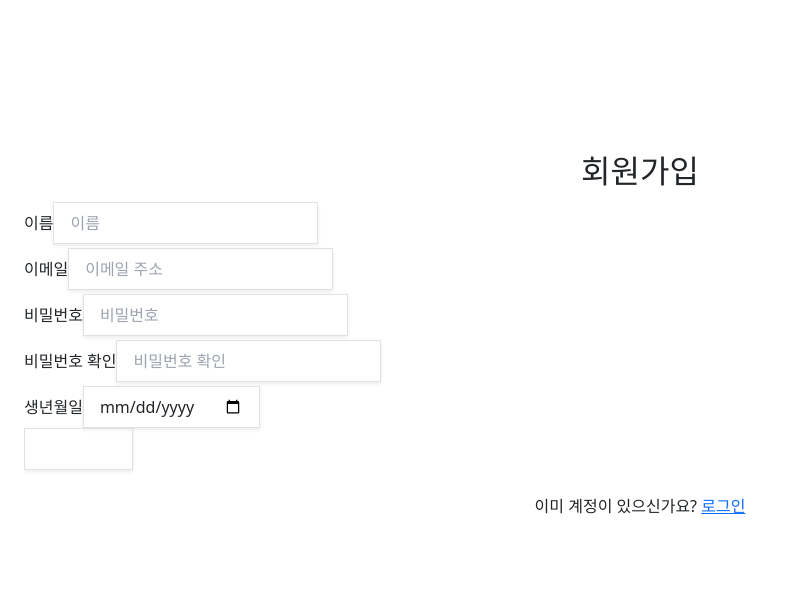
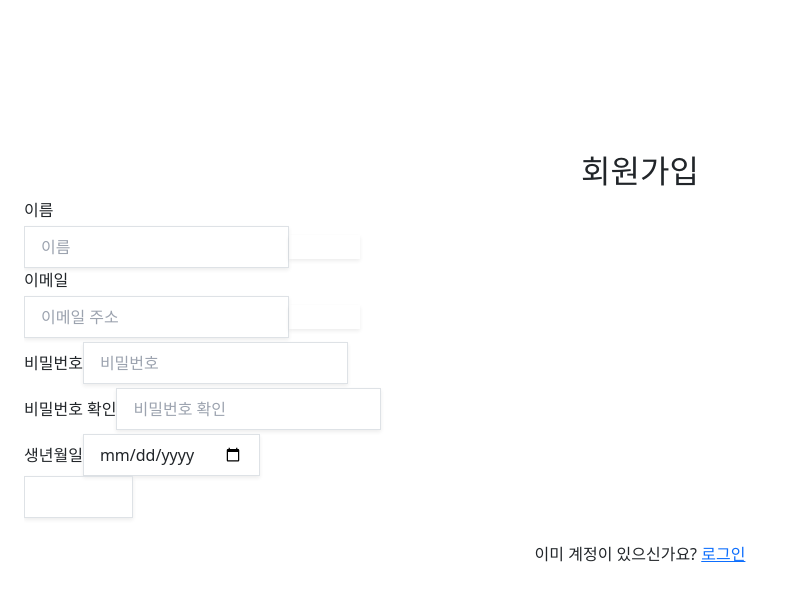
Before and after one commit to ZZKNU/front-end, a React (Vite) app: page /signup in a window 1280 px wide. Shown: the top 600 px of the page, without its empty margins (0-785 px from the left). Built offline with nearby package versions, Linux system fonts and the light colour scheme.

Commit message:
Fix:중복 체크
닉네임/이메일 중복 체크 추가

```diff
--- a/src/apis/api.js
+++ b/src/apis/api.js
@@ -33,6 +33,33 @@ export const getJoin = async (email, password, nickname, birthdate) => {
   return response.data;
 };
 
+/**
+ * 닉네임 중복 체크
+ * @param {string} nickname
+ * @return {boolean} TRUE/FALSE
+ */
+export const getCheckNickname = async (nickname) => {
+  const response = await axiosInstance.get("/auth/nickname", {
+    params: {
+      nickname: nickname,
+    },
+  });
+  return response.data;
+};
+
+/**
+ * 이메일 중복 체크
+ * @param {string} email
+ * @return {boolean} TRUE/FALSE
+ */
+export const getCheckEmail = async (email) => {
+  const response = await axiosInstance.get("/auth/email", {
+    params: {
+      email: email,
+    },
+  });
+  return response.data;
+};
 /**
  * 회원탈퇴 API
  * @param {string} accessToken
--- a/src/components/SignupForm.jsx
+++ b/src/components/SignupForm.jsx
@@ -1,6 +1,6 @@
 import { useState } from "react";
 import { Link, useNavigate } from "react-router-dom";
-import { getJoin } from "../apis/api";
+import { getJoin, getCheckNickname, getCheckEmail } from "../apis/api";
 import LoadingSpinner from "./LoadingSpinner";
 
 const SignupForm = () => {
@@ -12,7 +12,44 @@ const SignupForm = () => {
   const [errorMessage, setErrorMessage] = useState("");
   const [isLoading, setIsLoading] = useState(false);
 
+  const [isNicknameChecked, setIsNicknameChecked] = useState(false);
+  const [isEmailChecked, setIsEmailChecked] = useState(false);
+  const [nicknameError, setNicknameError] = useState("");
+  const [emailError, setEmailError] = useState("");
+
   const navi = useNavigate();
+
+  const handleNicknameCheck = () => {
+    try {
+      const isNicknameAvailable = getCheckNickname(name);
+      if (isNicknameAvailable) {
+        setNicknameError("이미 사용 중인 닉네임입니다.");
+        setIsNicknameChecked(false);
+      } else {
+        setIsNicknameChecked(true);
+        setNicknameError("");
+      }
+    } catch (err) {
+      console.error("Nickname check failed", err);
+      setNicknameError("닉네임 중복 체크에 실패했습니다.");
+    }
+  };
+
+  const handleEmailCheck = () => {
+    try {
+      const isEmailAvailable = getCheckEmail(email);
+      if (isEmailAvailable) {
+        setEmailError("이미 사용 중인 이메일입니다.");
+        setIsEmailChecked(false);
+      } else {
+        setIsEmailChecked(true);
+        setEmailError("");
+      }
+    } catch (err) {
+      console.error("Email check failed", err);
+      setEmailError("이메일 중복 체크에 실패했습니다.");
+    }
+  };
 
   const handleSubmit = async (e) => {
     e.preventDefault();
@@ -24,6 +61,16 @@ const SignupForm = () => {
     }
     if (!birthDate) {
       setErrorMessage("생년월일을 선택해주세요.");
+      setIsLoading(false);
+      return;
+    }
+    if (!isNicknameChecked) {
+      setErrorMessage("닉네임 중복 체크를 해주세요.");
+      setIsLoading(false);
+      return;
+    }
+    if (!isEmailChecked) {
+      setErrorMessage("이메일 중복 체크를 해주세요.");
       setIsLoading(false);
       return;
     }
@@ -58,6 +105,7 @@ const SignupForm = () => {
           >
             이름
           </label>
+          <div className="flex space-x-2">
             <input
               id="name"
               type="text"
@@ -67,6 +115,17 @@ const SignupForm = () => {
               required
               className="mt-1 block w-full px-3 py-2 bg-white border border-gray-300 rounded-md shadow-sm focus:outline-none focus:ring-indigo-500 focus:border-indigo-500"
             />
+            <button
+              type="button"
+              onClick={handleNicknameCheck}
+              className="mt-1 px-1 py-0 bg-indigo-600 text-white rounded-md shadow-sm hover:bg-indigo-700 focus:outline-none focus:ring-2 focus:ring-offset-2 focus:ring-indigo-500"
+            >
+              중복 확인
+            </button>
+          </div>
+          {nicknameError && (
+            <p className="text-red-500 text-sm">{nicknameError}</p>
+          )}
         </div>
         <div>
           <label
@@ -75,6 +134,7 @@ const SignupForm = () => {
           >
             이메일
           </label>
+          <div className="flex space-x-2">
             <input
               id="email"
               type="email"
@@ -84,6 +144,15 @@ const SignupForm = () => {
               required
               className="mt-1 block w-full px-3 py-2 bg-white border border-gray-300 rounded-md shadow-sm focus:outline-none focus:ring-indigo-500 focus:border-indigo-500"
             />
+            <button
+              type="button"
+              onClick={handleEmailCheck}
+              className="mt-1 px-1 py-0 bg-indigo-600 text-white rounded-md shadow-sm hover:bg-indigo-700 focus:outline-none focus:ring-2 focus:ring-offset-2 focus:ring-indigo-500"
+            >
+              중복 확인
+            </button>
+          </div>
+          {emailError && <p className="text-red-500 text-sm">{emailError}</p>}
         </div>
         <div>
           <label
```
Lines whose indentation alone changed are shown as unchanged.
